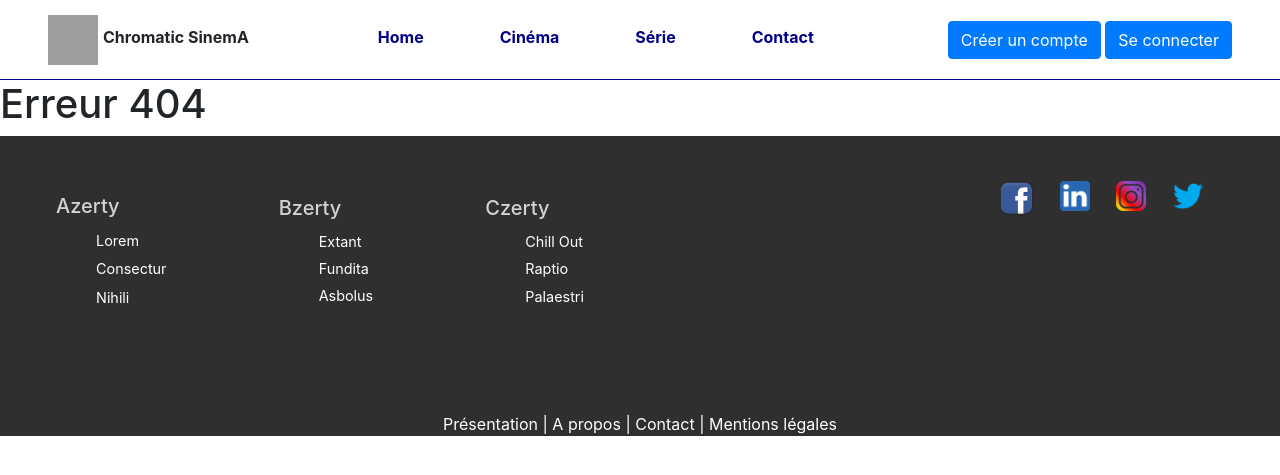
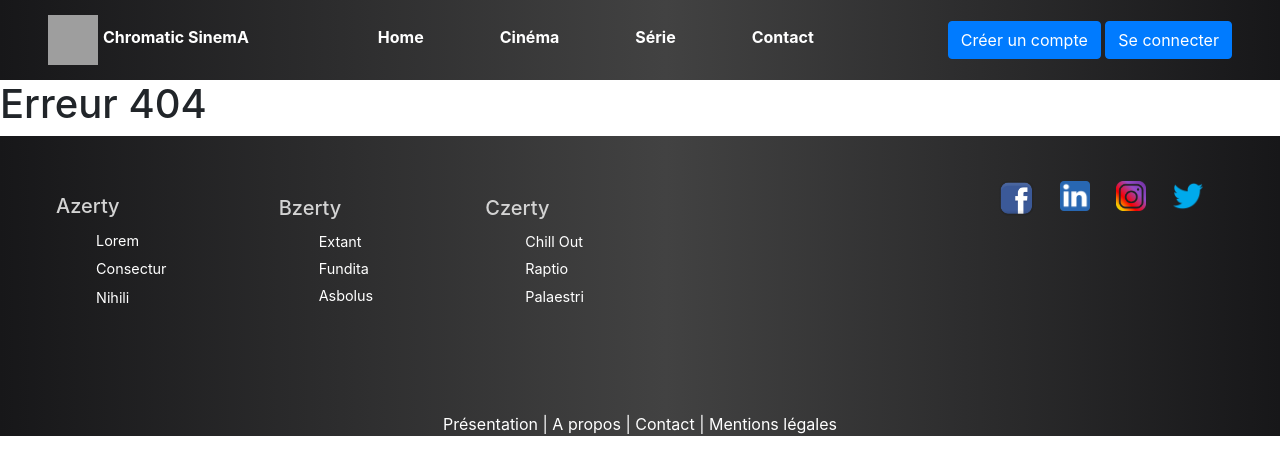
Before and after one commit to johnBeGoode/titre_pro_instic, a PHP site: page /home in a window 1280 px wide. Shown: the top 475 px of the page. Run offline with PHP 8.4, Linux system fonts and the light colour scheme; data that the repository does not hold is empty; grey boxes are pictures that could not be loaded.

Commit message:
design amélioré homepage

```diff
--- a/sass/files/footer.scss
+++ b/sass/files/footer.scss
@@ -1,6 +1,6 @@
 footer {
 
-    background-color: $colorFooter;
+    @include gradeDark;
     color: $white;
     width: 100%;
     height: 300px;
--- a/sass/files/global.scss
+++ b/sass/files/global.scss
@@ -3,9 +3,21 @@
 }
 
 body {
+    overflow-x: hidden;
     margin: 0;
     padding: 0;
     a {
         text-decoration: none;
     }
 }
+
+// Définition style oblique
+.oblique-positive {
+   transform-origin: 0 0;
+   transform: rotate(2deg);
+}
+
+.oblique-negative {
+    transform-origin: 0 0;
+    transform: rotate(-2deg);
+}
--- a/sass/files/header.scss
+++ b/sass/files/header.scss
@@ -2,10 +2,10 @@
 
     width: 100%;
     height: 80px;
-    border-bottom: 1px solid $colorTitle;
     display: flex;
     justify-content: space-around;
     align-items: center;
+    @include gradeDark;
 
     div#logo_header {
 
@@ -21,6 +21,7 @@
             top: 10px;
             left: 5px;
             font-weight: bold;
+            color: white;
         }
     }
 
@@ -38,7 +39,7 @@
 
             a {
                 text-decoration: none;
-                color: $colorTitle;
+                color: white;
                 font-weight: bold;
 
                 &:hover {
--- a/sass/files/home.scss
+++ b/sass/files/home.scss
@@ -1,6 +1,8 @@
 #home {
+    overflow-x: hidden;
+    margin-top: 150px;
     padding: 50px 100px;
-
+    @include gradeSkew;
     section.articles {
         display: flex;
         justify-content: space-between;
--- a/sass/files/vars.scss
+++ b/sass/files/vars.scss
@@ -6,3 +6,14 @@
 $colorTitle: darkblue;
 $colorButton: dodgerblue;
 $white: white;
+
+
+@mixin gradeDark {
+    background: rgb(23,23,25);
+    background: linear-gradient(90deg, rgba(23,23,25,1) 0%, rgba(66,66,66,1) 52%, rgba(23,23,25,1) 100%);
+}
+
+@mixin gradeSkew {
+    background: rgb(230,94,29);
+    background: linear-gradient(90deg, rgba(230,94,29,1) 0%, rgba(214,131,92,1) 49%, rgba(241,110,47,1) 100%);
+}
--- a/views/include-parts/footer.php
+++ b/views/include-parts/footer.php
@@ -40,5 +40,8 @@
     </div>
 </footer>
 
+<script src="https://code.jquery.com/jquery-3.4.1.slim.min.js" integrity="sha384-J6qa4849blE2+poT4WnyKhv5vZF5SrPo0iEjwBvKU7imGFAV0wwj1yYfoRSJoZ+n" crossorigin="anonymous"></script>
+<script src="https://cdn.jsdelivr.net/npm/popper.js@1.16.0/dist/umd/popper.min.js" integrity="sha384-Q6E9RHvbIyZFJoft+2mJbHaEWldlvI9IOYy5n3zV9zzTtmI3UksdQRVvoxMfooAo" crossorigin="anonymous"></script>
+<script src="https://stackpath.bootstrapcdn.com/bootstrap/4.4.1/js/bootstrap.min.js" integrity="sha384-wfSDF2E50Y2D1uUdj0O3uMBJnjuUD4Ih7YwaYd1iqfktj0Uod8GCExl3Og8ifwB6" crossorigin="anonymous"></script>
 </body>
 </html>
```
Also changed, not shown: public/styles.css (+1 -1 lines), views/home.php (+42 -1 lines), 1 other file.
